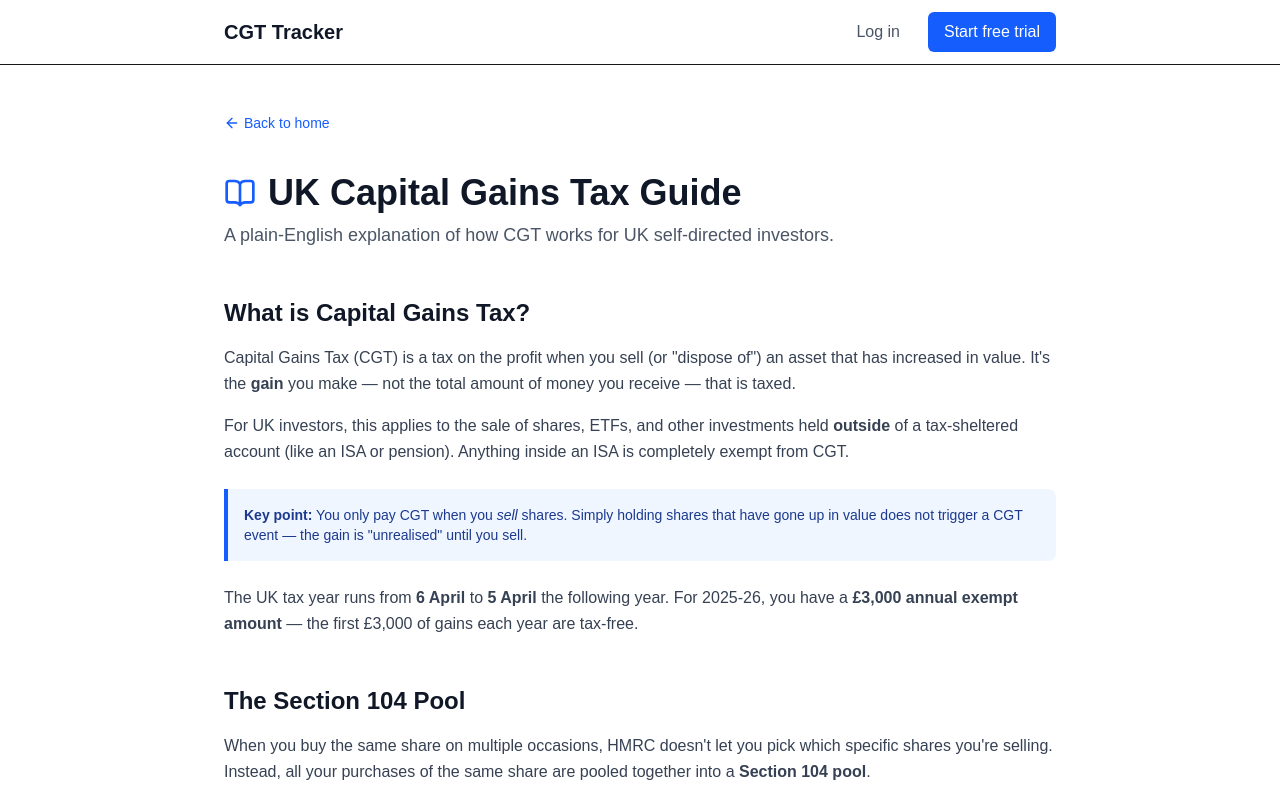
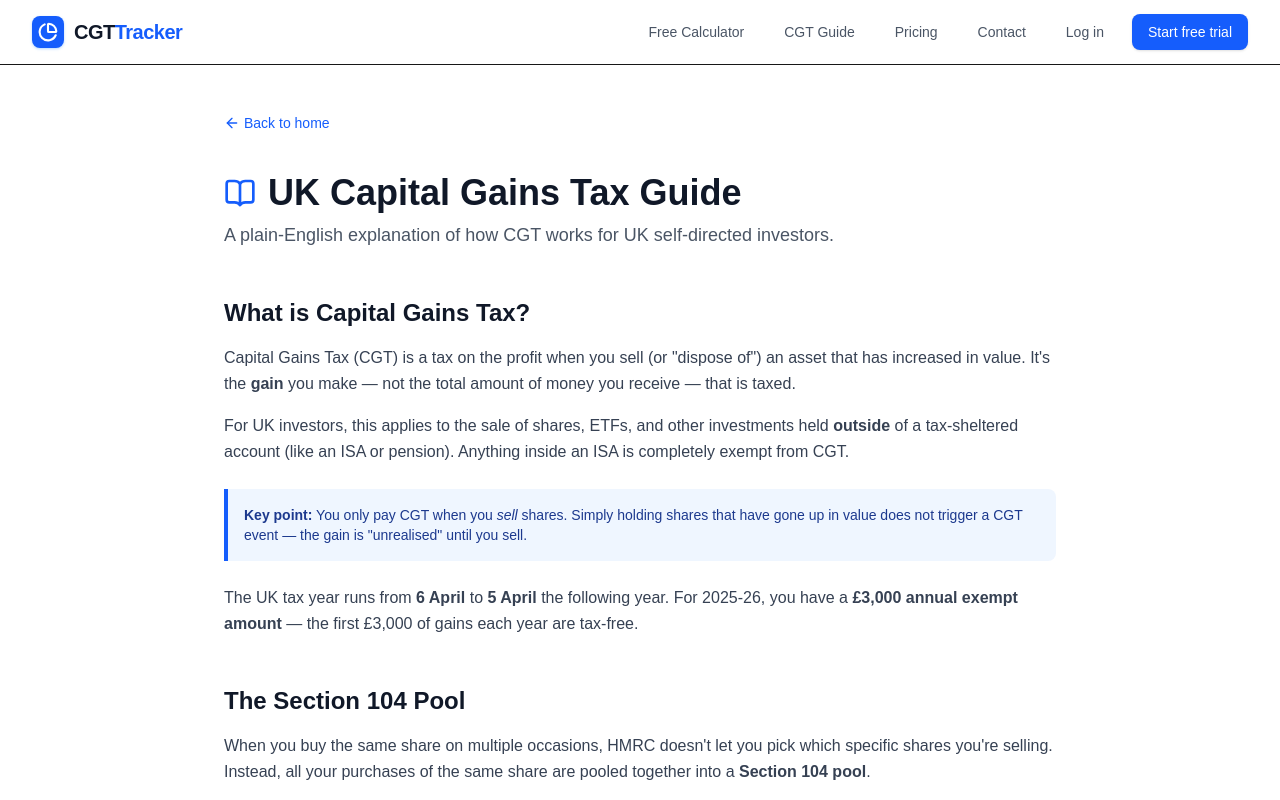
Before and after one commit to PSLDev94/UK-CGT-Tracker, a Next.js app: page /guide in a window 1280 px wide. Shown: the top 800 px of the page. Built offline with nearby package versions, Linux system fonts and the light colour scheme; no server answers.

Commit message:
Nav: Extracted shared PublicNav component, consistent nav across all public pages

```diff
--- a/src/app/contact/page.tsx
+++ b/src/app/contact/page.tsx
@@ -3,7 +3,7 @@
 import { useState } from 'react'
 import Link from 'next/link'
 import { Send, CheckCircle, AlertCircle, ArrowLeft, PieChart, Mail, User, MessageSquare } from 'lucide-react'
-import type { Metadata } from 'next'
+import { PublicNav } from '@/components/public-nav'
 
 export default function ContactPage() {
   const [name, setName] = useState('')
@@ -43,34 +43,7 @@ export default function ContactPage() {
   return (
     <div className="min-h-screen bg-white font-sans text-gray-900">
       {/* Navigation */}
-      <nav className="border-b sticky top-0 bg-white/80 backdrop-blur-md z-50">
-        <div className="max-w-7xl mx-auto px-4 sm:px-6 lg:px-8">
-          <div className="flex justify-between h-16 items-center">
-            <Link href="/" className="flex items-center gap-2.5">
-              <div className="bg-blue-600 p-1.5 rounded-lg shadow-sm shadow-blue-200">
-                <PieChart className="w-5 h-5 text-white" strokeWidth={2.5} />
-              </div>
-              <div className="text-xl font-bold tracking-tight text-gray-900">
-                CGT<span className="text-blue-600">Tracker</span>
-              </div>
-            </Link>
-            <div className="flex gap-1 sm:gap-4 items-center">
-              <Link href="/guide" className="text-sm font-medium text-gray-600 hover:text-gray-900 px-3 py-2 hidden sm:inline transition-colors">
-                CGT Guide
-              </Link>
-              <Link href="/pricing" className="text-sm font-medium text-gray-600 hover:text-gray-900 px-3 py-2 hidden sm:inline transition-colors">
-                Pricing
-              </Link>
-              <Link href="/login" className="text-sm font-medium text-gray-600 hover:text-gray-900 px-3 py-2 transition-colors">
-                Log in
-              </Link>
-              <Link href="/signup" className="text-sm bg-blue-600 text-white px-4 py-2 rounded-lg hover:bg-blue-700 font-medium transition-all shadow-sm hover:shadow active:scale-95">
-                Start free trial
-              </Link>
-            </div>
-          </div>
-        </div>
-      </nav>
+      <PublicNav />
 
       <div className="max-w-2xl mx-auto py-16 px-4">
         {/* Back link */}
--- a/src/app/guide/page.tsx
+++ b/src/app/guide/page.tsx
@@ -1,5 +1,6 @@
 import Link from 'next/link'
 import { ArrowLeft, BookOpen } from 'lucide-react'
+import { PublicNav } from '@/components/public-nav'
 
 import { Metadata } from 'next'
 
@@ -16,21 +17,7 @@ export default function GuidePage() {
   return (
     <div className="min-h-screen bg-white">
       {/* Navigation */}
-      <nav className="border-b sticky top-0 bg-white/95 backdrop-blur z-10">
-        <div className="max-w-4xl mx-auto px-4 sm:px-6 lg:px-8">
-          <div className="flex justify-between h-16 items-center">
-            <Link href="/" className="text-xl font-bold text-gray-900">CGT Tracker</Link>
-            <div className="flex gap-4">
-              <Link href="/login" className="text-gray-600 hover:text-gray-900 px-3 py-2">
-                Log in
-              </Link>
-              <Link href="/signup" className="bg-blue-600 text-white px-4 py-2 rounded-md hover:bg-blue-700 font-medium">
-                Start free trial
-              </Link>
-            </div>
-          </div>
-        </div>
-      </nav>
+      <PublicNav />
 
       <main className="max-w-4xl mx-auto px-4 py-12 sm:px-6 lg:px-8">
         <Link href="/" className="text-sm text-blue-600 hover:text-blue-500 font-medium mb-6 inline-flex items-center">
--- a/src/app/page.tsx
+++ b/src/app/page.tsx
@@ -2,6 +2,7 @@ import Link from 'next/link'
 import { ArrowRight, CheckCircle, Upload, Calculator, FileText, BookOpen, Shield, Zap, TrendingUp, PieChart, BarChart3, AlertCircle } from 'lucide-react'
 import type { Metadata } from 'next'
 import FreeBBCalculator from '@/components/free-bb-calculator'
+import { PublicNav } from '@/components/public-nav'
 
 export const metadata: Metadata = {
   title: 'UK CGT Calculator for Trading 212, Freetrade & Hargreaves Lansdown | CGT Tracker',
@@ -22,43 +23,7 @@ export default function LandingPage() {
   return (
     <div className="min-h-screen bg-white font-sans text-gray-900 selection:bg-blue-100 selection:text-blue-900">
       {/* Navigation */}
-      <nav className="border-b sticky top-0 bg-white/80 backdrop-blur-md z-50 transition-all">
-        <div className="max-w-7xl mx-auto px-4 sm:px-6 lg:px-8">
-          <div className="flex justify-between h-16 items-center">
-
-            {/* Logo */}
-            <div className="flex items-center gap-2.5">
-              <div className="bg-blue-600 p-1.5 rounded-lg shadow-sm shadow-blue-200">
-                <PieChart className="w-5 h-5 text-white" strokeWidth={2.5} />
-              </div>
-              <div className="text-xl font-bold tracking-tight text-gray-900">
-                CGT<span className="text-blue-600">Tracker</span>
-              </div>
-            </div>
-
-            <div className="flex gap-1 sm:gap-4 items-center">
-              <Link href="#free-calculator" className="text-sm font-medium text-gray-600 hover:text-gray-900 px-3 py-2 hidden sm:inline transition-colors">
-                Free Calculator
-              </Link>
-              <Link href="/guide" className="text-sm font-medium text-gray-600 hover:text-gray-900 px-3 py-2 hidden sm:inline transition-colors">
-                CGT Guide
-              </Link>
-              <Link href="/pricing" className="text-sm font-medium text-gray-600 hover:text-gray-900 px-3 py-2 hidden sm:inline transition-colors">
-                Pricing
-              </Link>
-              <Link href="/contact" className="text-sm font-medium text-gray-600 hover:text-gray-900 px-3 py-2 hidden sm:inline transition-colors">
-                Contact
-              </Link>
-              <Link href="/login" className="text-sm font-medium text-gray-600 hover:text-gray-900 px-3 py-2 transition-colors">
-                Log in
-              </Link>
-              <Link href="/signup" className="text-sm bg-blue-600 text-white px-4 py-2 rounded-lg hover:bg-blue-700 font-medium transition-all shadow-sm hover:shadow active:scale-95">
-                Start free trial
-              </Link>
-            </div>
-          </div>
-        </div>
-      </nav>
+      <PublicNav />
 
       {/* Premium Hero Section */}
       <section className="relative pt-24 pb-32 overflow-hidden px-4">
--- a/src/app/pricing/page.tsx
+++ b/src/app/pricing/page.tsx
@@ -3,6 +3,7 @@ import Link from 'next/link'
 import { CheckCircle } from 'lucide-react'
 import { createClient } from '@/lib/supabase/server'
 import { PricingButton } from '@/components/pricing-button'
+import { PublicNav } from '@/components/public-nav'
 
 export const metadata: Metadata = {
   title: 'Pricing | Simple £49/year',
@@ -14,10 +15,9 @@ export default async function PricingPage() {
   const { data: { user } } = await supabase.auth.getUser()
 
   return (
-    <div className="min-h-screen bg-gray-50 flex flex-col items-center pt-20 px-4">
-      <Link href="/" className="text-sm text-blue-600 hover:text-blue-500 font-medium mb-8">
-        &larr; Back to home
-      </Link>
+    <div className="min-h-screen bg-gray-50 flex flex-col">
+      <PublicNav />
+      <div className="flex-1 flex flex-col items-center pt-16 px-4 pb-20">
       <div className="max-w-3xl mx-auto text-center">
         <h2 className="text-4xl font-extrabold text-gray-900 mb-6">Simple, transparent pricing</h2>
         <p className="text-xl text-gray-600 mb-10">Stop paying an accountant £300–£800 a year just to calculate your gains.</p>
--- /dev/null
+++ b/src/components/public-nav.tsx
@@ -0,0 +1,43 @@
+import Link from 'next/link'
+import { PieChart } from 'lucide-react'
+
+export function PublicNav() {
+  return (
+    <nav className="border-b sticky top-0 bg-white/80 backdrop-blur-md z-50 transition-all">
+      <div className="max-w-7xl mx-auto px-4 sm:px-6 lg:px-8">
+        <div className="flex justify-between h-16 items-center">
+          {/* Logo */}
+          <Link href="/" className="flex items-center gap-2.5">
+            <div className="bg-blue-600 p-1.5 rounded-lg shadow-sm shadow-blue-200">
+              <PieChart className="w-5 h-5 text-white" strokeWidth={2.5} />
+            </div>
+            <div className="text-xl font-bold tracking-tight text-gray-900">
+              CGT<span className="text-blue-600">Tracker</span>
+            </div>
+          </Link>
+
+          <div className="flex gap-1 sm:gap-4 items-center">
+            <Link href="/#free-calculator" className="text-sm font-medium text-gray-600 hover:text-gray-900 px-3 py-2 hidden sm:inline transition-colors">
+              Free Calculator
+            </Link>
+            <Link href="/guide" className="text-sm font-medium text-gray-600 hover:text-gray-900 px-3 py-2 hidden sm:inline transition-colors">
+              CGT Guide
+            </Link>
+            <Link href="/pricing" className="text-sm font-medium text-gray-600 hover:text-gray-900 px-3 py-2 hidden sm:inline transition-colors">
+              Pricing
+            </Link>
+            <Link href="/contact" className="text-sm font-medium text-gray-600 hover:text-gray-900 px-3 py-2 hidden sm:inline transition-colors">
+              Contact
+            </Link>
+            <Link href="/login" className="text-sm font-medium text-gray-600 hover:text-gray-900 px-3 py-2 transition-colors">
+              Log in
+            </Link>
+            <Link href="/signup" className="text-sm bg-blue-600 text-white px-4 py-2 rounded-lg hover:bg-blue-700 font-medium transition-all shadow-sm hover:shadow active:scale-95">
+              Start free trial
+            </Link>
+          </div>
+        </div>
+      </div>
+    </nav>
+  )
+}
```
